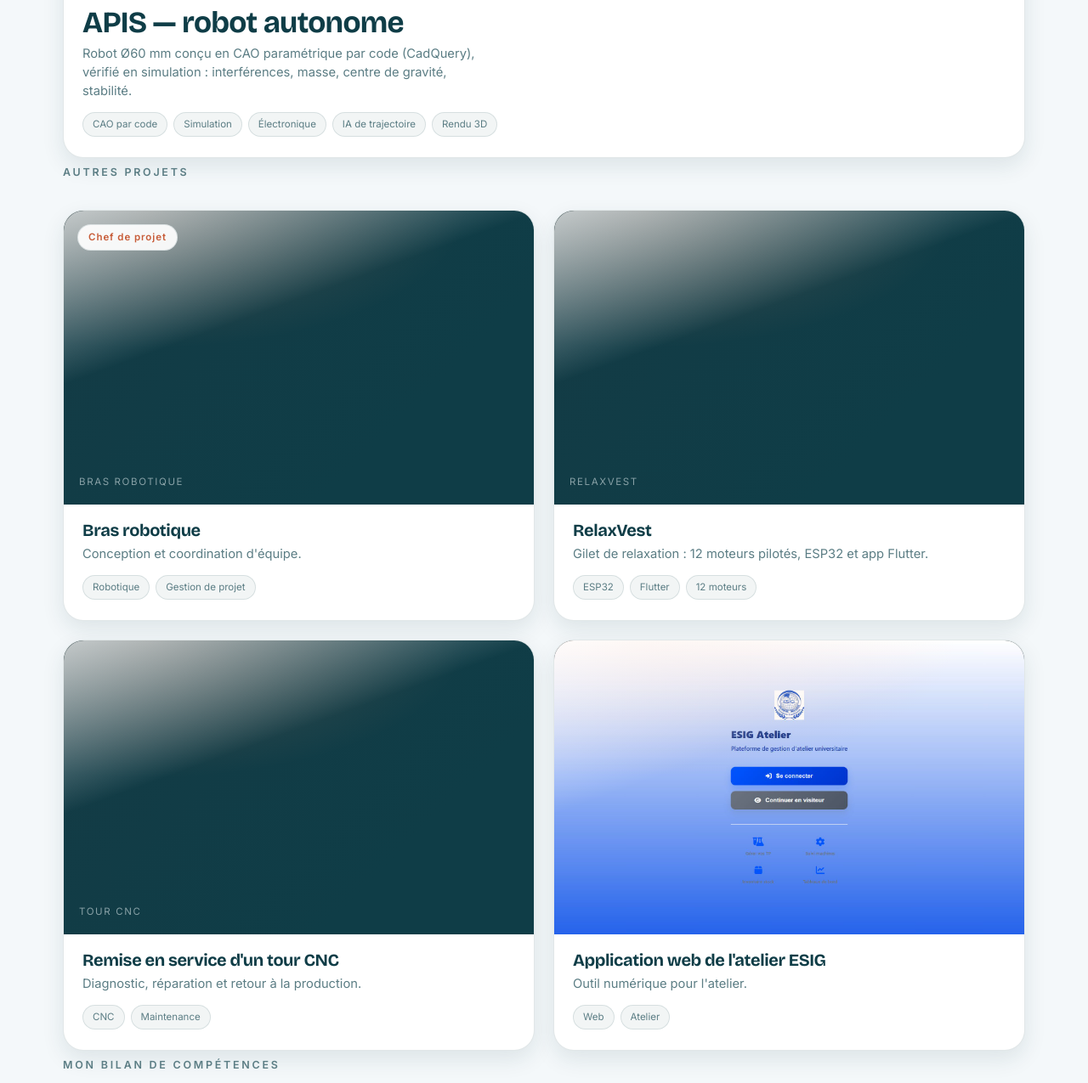
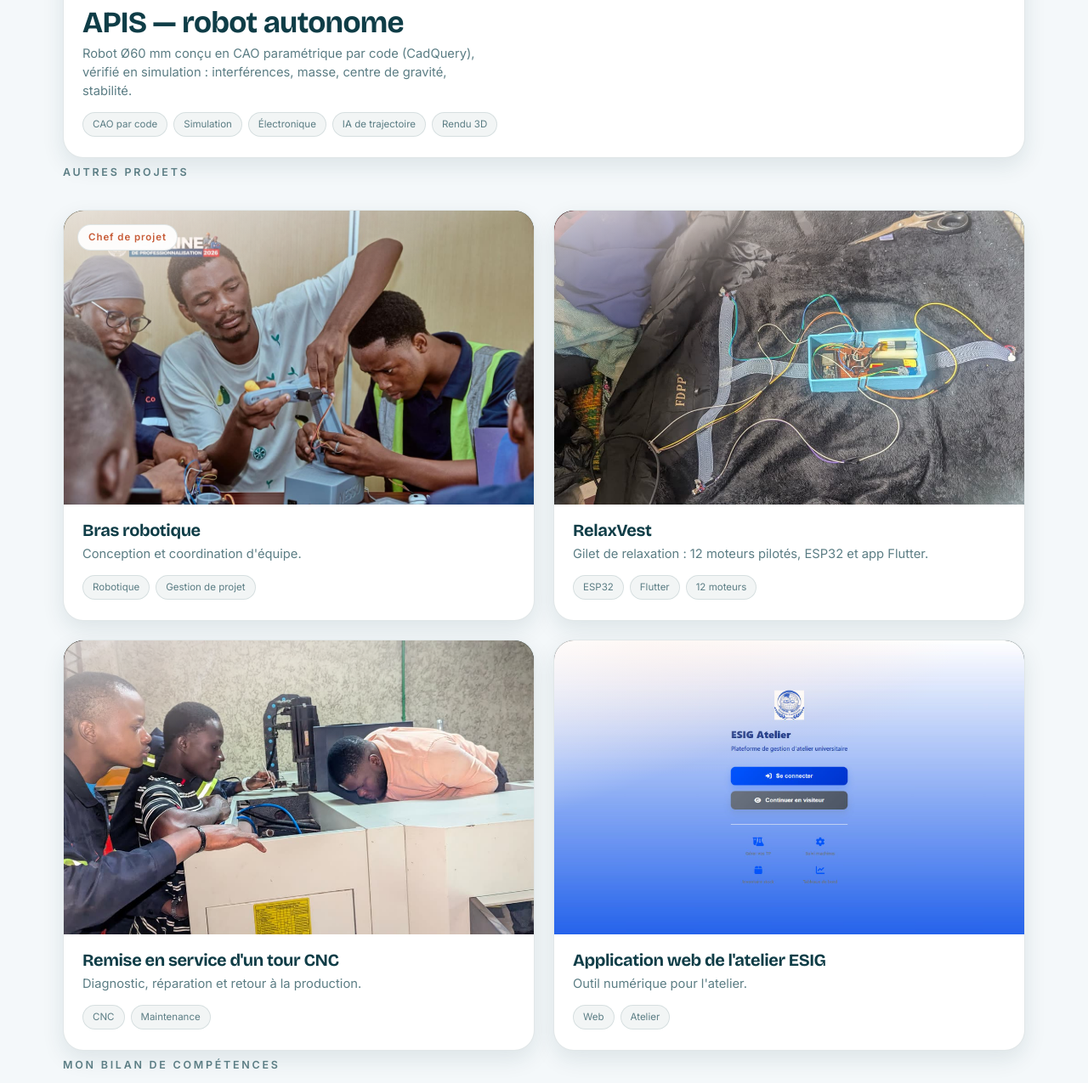
Before and after one commit to ashbornarise/Mon-portofolio-AGBALENYO, a plain HTML site: page index.html in a window 1280 px wide. Shown: the part 1293-2568 px from the top of the page at 85% size. Drawn offline with nearby package versions, Linux system fonts and the light colour scheme.

Commit message:
Vraies photos de projets (bras NESSO, RelaxVest, tour CNC)
Images authentiques récupérées dans les dépôts/documents :
- Bras robotique : photo d'équipe avec le bras NESSO assemblé.
- RelaxVest : montage électronique réel (ESP32).
- Tour CNC : intervention sur la machine avec l'équipe.
Intégrées aux cartes et aux panneaux de détail. (Le bras industriel
générique du vieux portfolio n'a pas été utilisé, ni l'image de kit
filigranée.)

Co-Authored-By: Claude Opus 4.8 <noreply@anthropic.com>

```diff
--- a/index.html
+++ b/index.html
@@ -429,17 +429,17 @@ footer .switch a:hover{color:var(--glow)}
     <div class="grid">
       <article class="card" data-project="bras">
         <span class="role">Chef de projet</span>
-        <div class="media"><span class="ph">Bras robotique</span></div>
+        <div class="media has-media"><img src="assets/proj-bras.jpg" alt="Bras robotique assemblé avec l'équipe" loading="lazy"><span class="glint"></span></div>
         <div class="card-body"><h3>Bras robotique</h3><p class="one">Conception et coordination d'équipe.</p>
           <div class="card-tags"><span>Robotique</span><span>Gestion de projet</span></div></div>
       </article>
       <article class="card" data-project="relaxvest">
-        <div class="media"><span class="ph">RelaxVest</span></div>
+        <div class="media has-media"><img src="assets/proj-relax.jpg" alt="Montage électronique du gilet RelaxVest (ESP32)" loading="lazy"><span class="glint"></span></div>
         <div class="card-body"><h3>RelaxVest</h3><p class="one">Gilet de relaxation : 12 moteurs pilotés, ESP32 et app Flutter.</p>
           <div class="card-tags"><span>ESP32</span><span>Flutter</span><span>12 moteurs</span></div></div>
       </article>
       <article class="card" data-project="cnc">
-        <div class="media"><span class="ph">Tour CNC</span></div>
+        <div class="media has-media"><img src="assets/proj-cnc.jpg" alt="Intervention sur un tour CNC avec l'équipe" loading="lazy"><span class="glint"></span></div>
         <div class="card-body"><h3>Remise en service d'un tour CNC</h3><p class="one">Diagnostic, réparation et retour à la production.</p>
           <div class="card-tags"><span>CNC</span><span>Maintenance</span></div></div>
       </article>
@@ -521,17 +521,17 @@ const PROJECTS = {
     "Électronique embarquée, marqueur ArUco, capteurs de distance.",
     "IA de trajectoire et de rôles (3 étapes), rendu 3D et pub.",
   ],links:[]},
-  bras:{role:"Chef de projet",title:"Bras robotique",lines:[
+  bras:{role:"Chef de projet",title:"Bras robotique",media:"assets/proj-bras.jpg",lines:[
     "Conception mécanique et choix des actionneurs.",
     "Coordination de l'équipe projet.",
     "Prototype fonctionnel.",
   ],links:[]},
-  relaxvest:{role:"Mécatronique",title:"RelaxVest",lines:[
+  relaxvest:{role:"Mécatronique",title:"RelaxVest",media:"assets/proj-relax.jpg",lines:[
     "Gilet de relaxation à 12 moteurs pilotés.",
     "Carte ESP32 et application Flutter.",
     "Séquences de vibration paramétrables.",
   ],links:[]},
-  cnc:{role:"Maintenance",title:"Remise en service d'un tour CNC",lines:[
+  cnc:{role:"Maintenance",title:"Remise en service d'un tour CNC",media:"assets/proj-cnc.jpg",lines:[
     "Diagnostic complet de la machine.",
     "Réparation mécanique et électronique.",
     "Retour à la production.",
```
Also changed, not shown: assets/proj-bras.jpg (added), assets/proj-cnc.jpg (added), assets/proj-relax.jpg (added).
